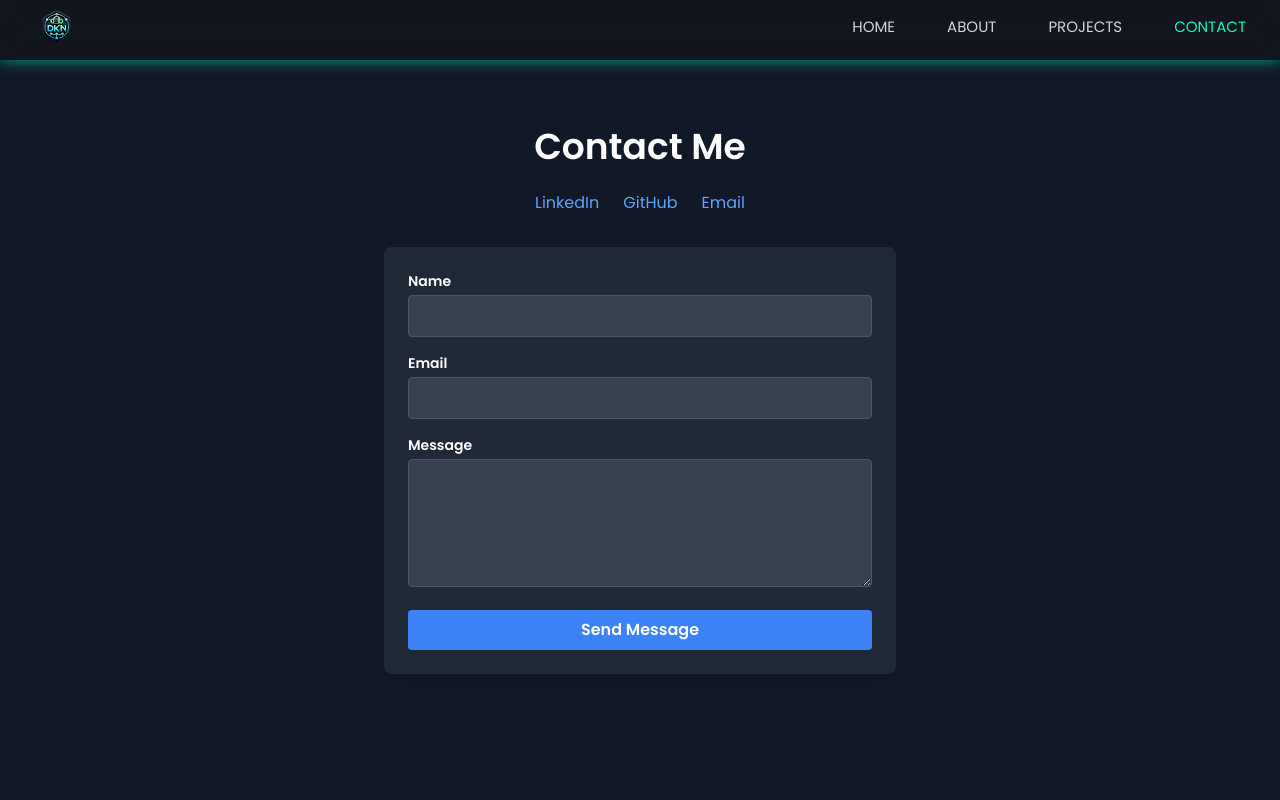
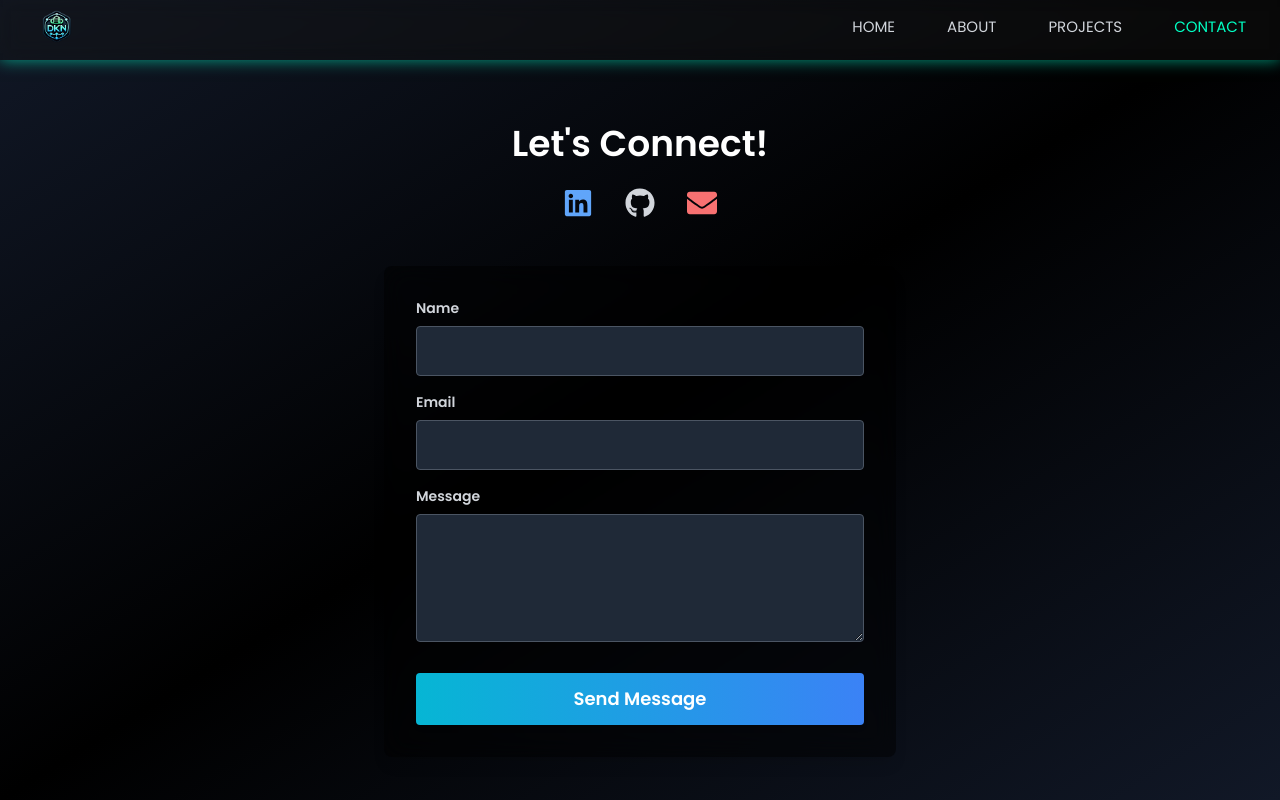
Before and after one commit to kandilidinesh/portfolio-web, a Next.js app: page /contact in a window 1280 px wide. Built offline with nearby package versions, Linux system fonts and the light colour scheme.

Commit message:
polished contact page

```diff
--- a/app/contact/page.js
+++ b/app/contact/page.js
@@ -1,5 +1,7 @@
-"use client"; // Required for handling form submission in Next.js app router
+"use client";
 import { useState } from "react";
+import { motion } from "framer-motion";
+import { FaLinkedin, FaGithub, FaEnvelope } from "react-icons/fa";
 
 export default function Contact() {
     const [formData, setFormData] = useState({
@@ -26,61 +28,80 @@ export default function Contact() {
         if (res.ok) {
             setStatus("success");
             setFormData({ name: "", email: "", message: "" });
+            setTimeout(() => setStatus(null), 3000); // Auto-hide message
         } else {
             setStatus("error");
+            setTimeout(() => setStatus(null), 3000); // Auto-hide message
         }
     };
 
     return (
-        <>
         <>
             <title>Dinesh K N | Contact</title>
             <meta
                 name="description"
                 content="Get in touch with Dinesh K N via email, LinkedIn, or GitHub."
             />
-            </>
-            <div className="h-screen bg-gray-900 text-white flex flex-col justify-center items-center px-8">
-                <h1 className="text-4xl font-bold mb-6">Contact Me</h1>
 
-                {/* Social Links */}
-                <div className="flex space-x-6">
-                    <a
+            {/* Page Container */}
+            <div className="h-screen bg-gradient-to-br from-gray-900 via-black to-gray-900 text-white flex flex-col justify-center items-center px-8 pt-20 relative">
+                {/* Page Title */}
+                <motion.h1
+                    className="text-4xl font-bold mb-6 neon-text"
+                    initial={{ opacity: 0, y: -20 }}
+                    animate={{ opacity: 1, y: 0 }}
+                    transition={{ duration: 1 }}>
+                    Let&apos;s Connect!
+                </motion.h1>
+
+                {/* Floating Social Icons */}
+                <div className="flex space-x-8 text-3xl mb-6">
+                    <motion.a
                         href="https://www.linkedin.com/in/kandili/"
                         target="_blank"
                         rel="noopener noreferrer"
-                        className="text-blue-400 hover:underline">
-                        LinkedIn
-                    </a>
-                    <a
-                        href="https://github.com/dineshkn"
+                        whileHover={{ scale: 1.2, color: "#0A66C2" }}
+                        transition={{ type: "spring", stiffness: 200 }}>
+                        <FaLinkedin className="text-blue-400 hover:text-blue-500 transition-all" />
+                    </motion.a>
+
+                    <motion.a
+                        href="https://github.com/kandilidinesh"
                         target="_blank"
                         rel="noopener noreferrer"
-                        className="text-blue-400 hover:underline">
-                        GitHub
-                    </a>
-                    <a
+                        whileHover={{ scale: 1.2, color: "#ffffff" }}
+                        transition={{ type: "spring", stiffness: 200 }}>
+                        <FaGithub className="text-gray-300 hover:text-white transition-all" />
+                    </motion.a>
+
+                    <motion.a
                         href="mailto:kandilindinesh@gmail.com"
-                        className="text-blue-400 hover:underline">
-                        Email
-                    </a>
+                        whileHover={{ scale: 1.2, color: "#FF5733" }}
+                        transition={{ type: "spring", stiffness: 200 }}>
+                        <FaEnvelope className="text-red-400 hover:text-red-500 transition-all" />
+                    </motion.a>
                 </div>
 
                 {/* Contact Form */}
-                <form
+                <motion.form
                     onSubmit={handleSubmit}
-                    className="mt-8 w-full max-w-lg bg-gray-800 p-6 rounded-lg shadow-lg">
-                    <label className="block text-sm font-bold">Name</label>
+                    className="mt-6 w-full max-w-lg bg-black bg-opacity-50 p-8 rounded-lg shadow-lg backdrop-blur-md"
+                    initial={{ opacity: 0, scale: 0.9 }}
+                    animate={{ opacity: 1, scale: 1 }}
+                    transition={{ duration: 0.5 }}>
+                    <label className="block text-sm font-bold text-gray-300">
+                        Name
+                    </label>
                     <input
                         type="text"
                         name="name"
                         value={formData.name}
                         onChange={handleChange}
                         required
-                        className="w-full p-2 rounded mt-1 bg-gray-700 text-white border border-gray-600 focus:outline-none"
+                        className="w-full p-3 rounded mt-2 bg-gray-800 text-white border border-gray-600 focus:outline-none focus:ring-2 focus:ring-cyan-400"
                     />
 
-                    <label className="block text-sm font-bold mt-4">
+                    <label className="block text-sm font-bold mt-4 text-gray-300">
                         Email
                     </label>
                     <input
@@ -89,10 +110,10 @@ export default function Contact() {
                         value={formData.email}
                         onChange={handleChange}
                         required
-                        className="w-full p-2 rounded mt-1 bg-gray-700 text-white border border-gray-600 focus:outline-none"
+                        className="w-full p-3 rounded mt-2 bg-gray-800 text-white border border-gray-600 focus:outline-none focus:ring-2 focus:ring-cyan-400"
                     />
 
-                    <label className="block text-sm font-bold mt-4">
+                    <label className="block text-sm font-bold mt-4 text-gray-300">
                         Message
                     </label>
                     <textarea
@@ -100,27 +121,42 @@ export default function Contact() {
                         value={formData.message}
                         onChange={handleChange}
                         required
-                        className="w-full p-2 rounded mt-1 bg-gray-700 text-white border border-gray-600 focus:outline-none h-32"
+                        className="w-full p-3 rounded mt-2 bg-gray-800 text-white border border-gray-600 focus:outline-none focus:ring-2 focus:ring-cyan-400 h-32"
                     />
 
-                    <button
+                    {/* Submit Button with Animation */}
+                    <motion.button
                         type="submit"
-                        className="mt-4 w-full bg-blue-500 hover:bg-blue-600 py-2 rounded text-white font-bold">
+                        className="mt-6 w-full bg-gradient-to-r from-cyan-500 to-blue-500 hover:from-blue-500 hover:to-cyan-500 py-3 rounded text-white font-bold text-lg shadow-md transition-all"
+                        whileHover={{
+                            scale: 1.05,
+                            boxShadow: "0px 0px 15px rgba(0, 255, 255, 0.8)"
+                        }}>
                         {status === "loading" ? "Sending..." : "Send Message"}
-                    </button>
+                    </motion.button>
+                </motion.form>
 
-                    {/* Success & Error Messages */}
+                {/* Floating Success/Error Messages (Moved Outside the Form) */}
                 {status === "success" && (
-                        <p className="text-green-400 mt-2">
-                            Message sent successfully!
-                        </p>
+                    <motion.div
+                        className="fixed bottom-5 right-5 bg-green-500 text-white py-3 px-6 rounded-lg shadow-lg"
+                        initial={{ opacity: 0, x: 50 }}
+                        animate={{ opacity: 1, x: 0 }}
+                        exit={{ opacity: 0, x: 50 }}
+                        transition={{ duration: 0.5 }}>
+                        Message sent successfully! 🎉
+                    </motion.div>
                 )}
                 {status === "error" && (
-                        <p className="text-red-400 mt-2">
-                            Something went wrong. Try again.
-                        </p>
+                    <motion.div
+                        className="fixed bottom-5 right-5 bg-red-500 text-white py-3 px-6 rounded-lg shadow-lg"
+                        initial={{ opacity: 0, x: 50 }}
+                        animate={{ opacity: 1, x: 0 }}
+                        exit={{ opacity: 0, x: 50 }}
+                        transition={{ duration: 0.5 }}>
+                        Something went wrong! ❌
+                    </motion.div>
                 )}
-                </form>
             </div>
         </>
     );
--- a/package.json
+++ b/package.json
@@ -13,7 +13,8 @@
     "framer-motion": "^12.4.2",
     "next": "15.1.7",
     "react": "^19.0.0",
-    "react-dom": "^19.0.0"
+    "react-dom": "^19.0.0",
+    "react-icons": "^5.4.0"
   },
   "devDependencies": {
     "@eslint/eslintrc": "^3",
```
Also changed, not shown: 1 other file (tests, documents, lock files or other folders). Lines whose indentation alone changed are shown as unchanged.
